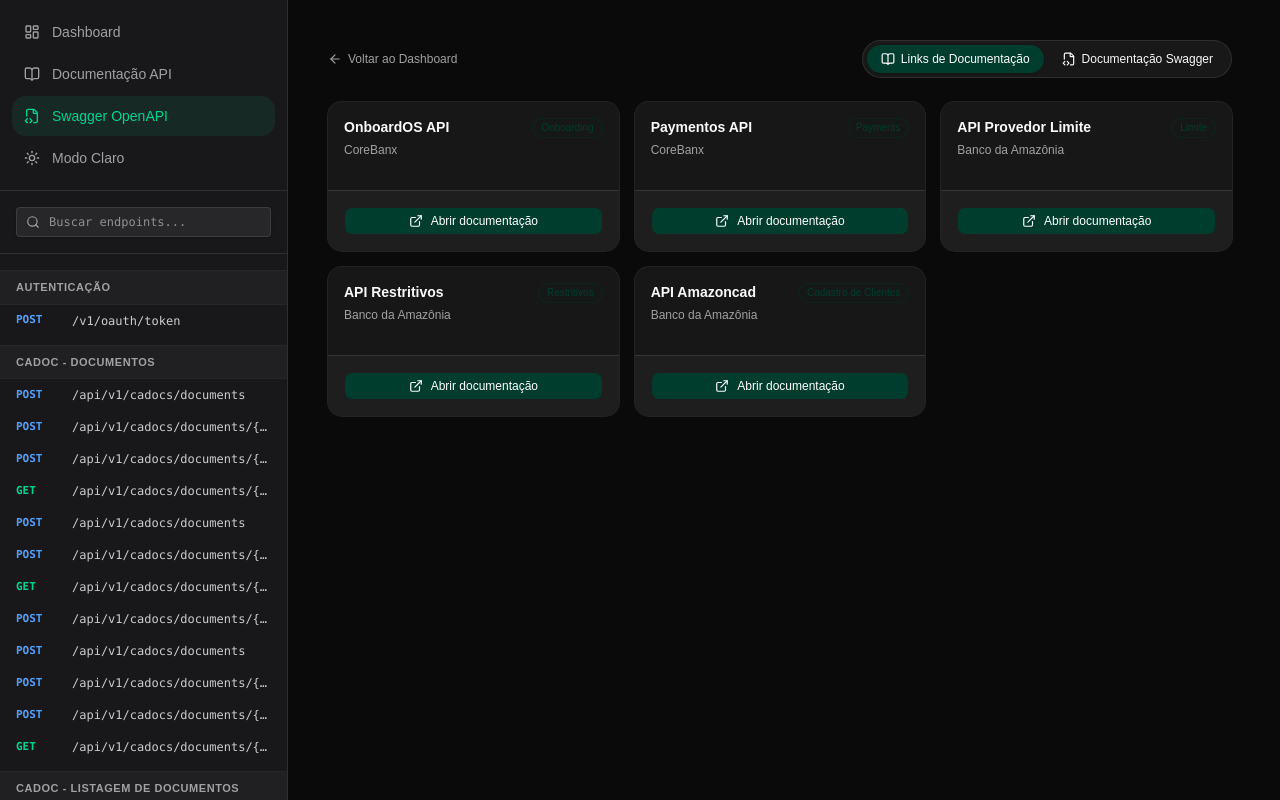
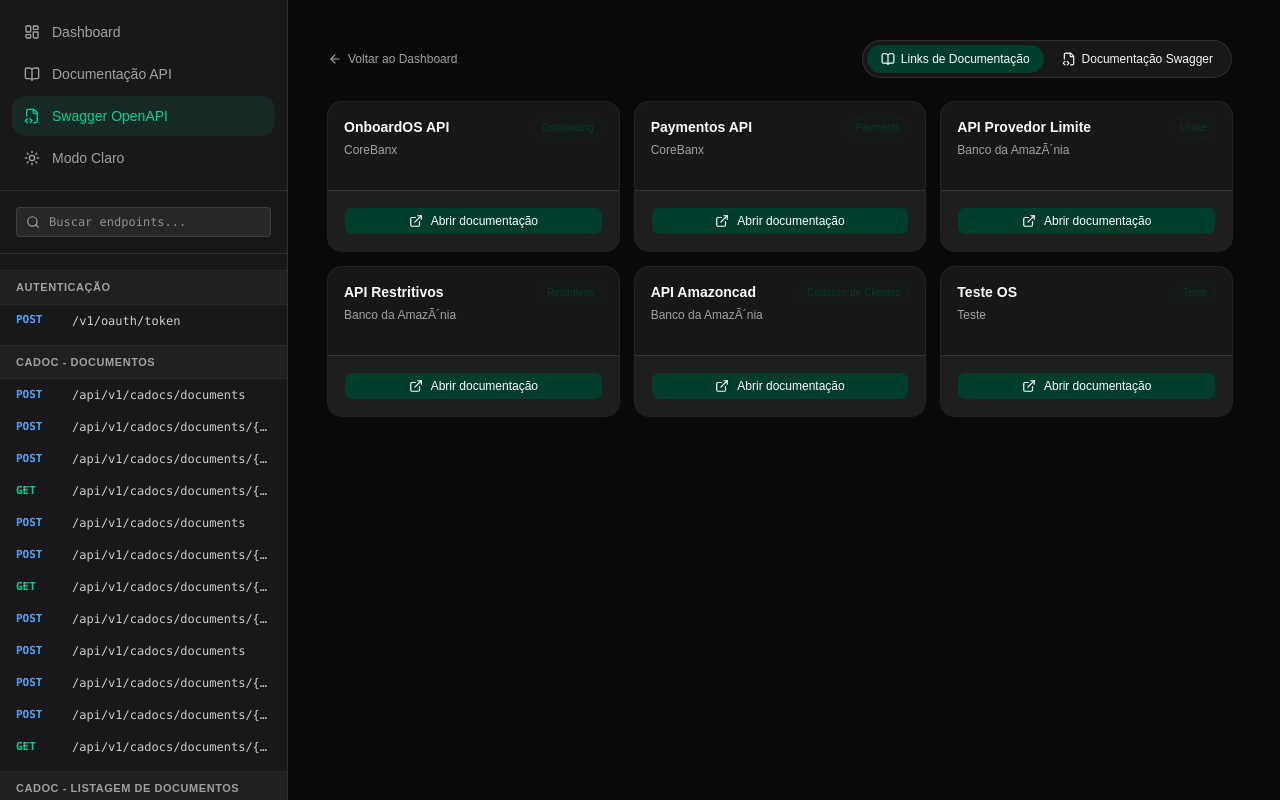
Before and after one commit to DeskcorpGit/apis-description, a React (Vite) app: page /swagger in a window 1280 px wide. Built offline with nearby package versions, Linux system fonts and the light colour scheme.

Commit message:
docs: add Teste OS documentation link

```diff
--- a/src/links/Api.ts
+++ b/src/links/Api.ts
@@ -20,20 +20,26 @@
   },
   {
     title: 'API Provedor Limite',
-    company: 'Banco da Amazônia',
+    company: 'Banco da AmazÃ´nia',
     function: 'Limite',
     url: 'https://api-provedor-limite.apps.ocp-hml.bancoamazonia.sa/',
   },
   {
     title: 'API Restritivos',
-    company: 'Banco da Amazônia',
+    company: 'Banco da AmazÃ´nia',
     function: 'Restritivos',
     url: 'https://api-restritivos.apps.ocp-hml.bancoamazonia.sa/',
   },
   {
     title: 'API Amazoncad',
-    company: 'Banco da Amazônia',
+    company: 'Banco da AmazÃ´nia',
     function: 'Cadastro de Clientes',
     url: 'https://api-amazoncad.apps.ocp-qa.bancoamazonia.sa/',
   },
+  {
+    title: 'Teste OS',
+    company: 'Teste',
+    function: 'Teste',
+    url: 'https://www.google.com/',
+  },
 ];
```
